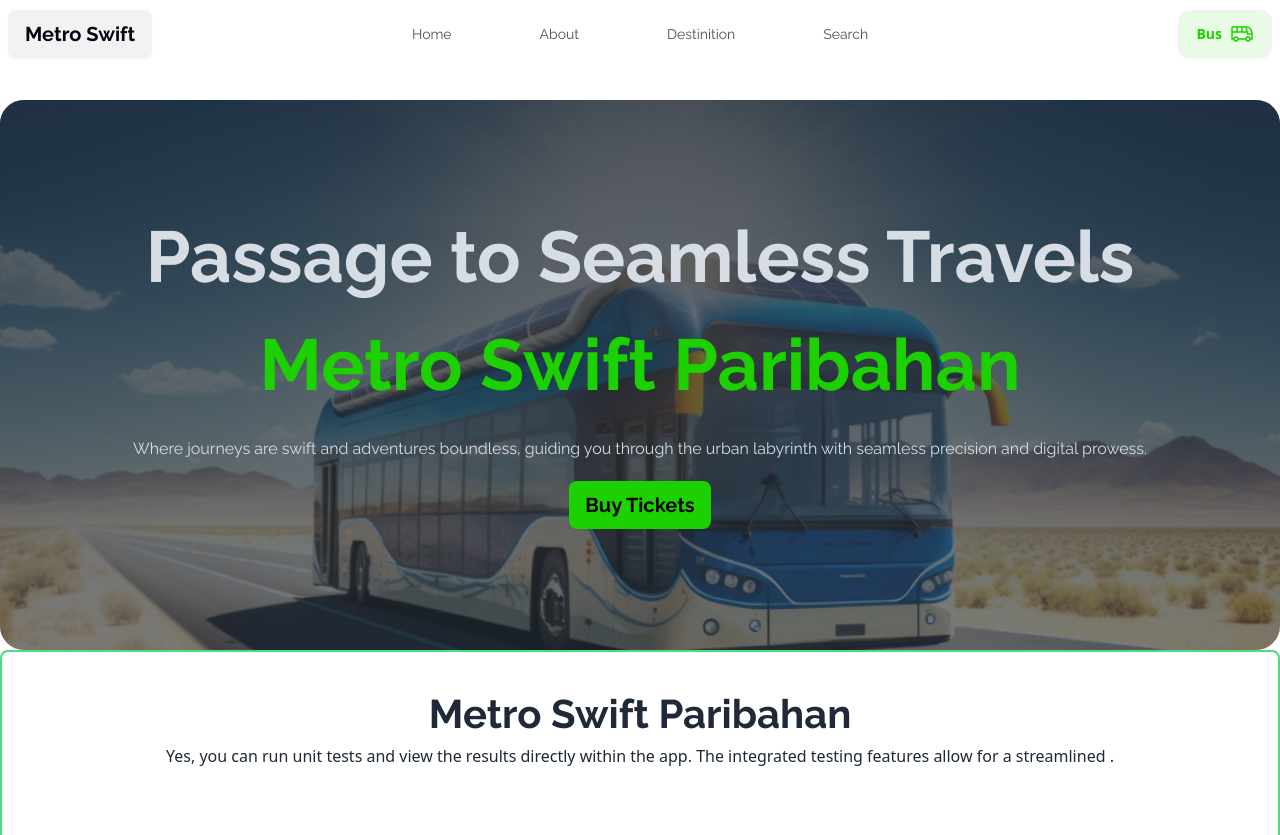
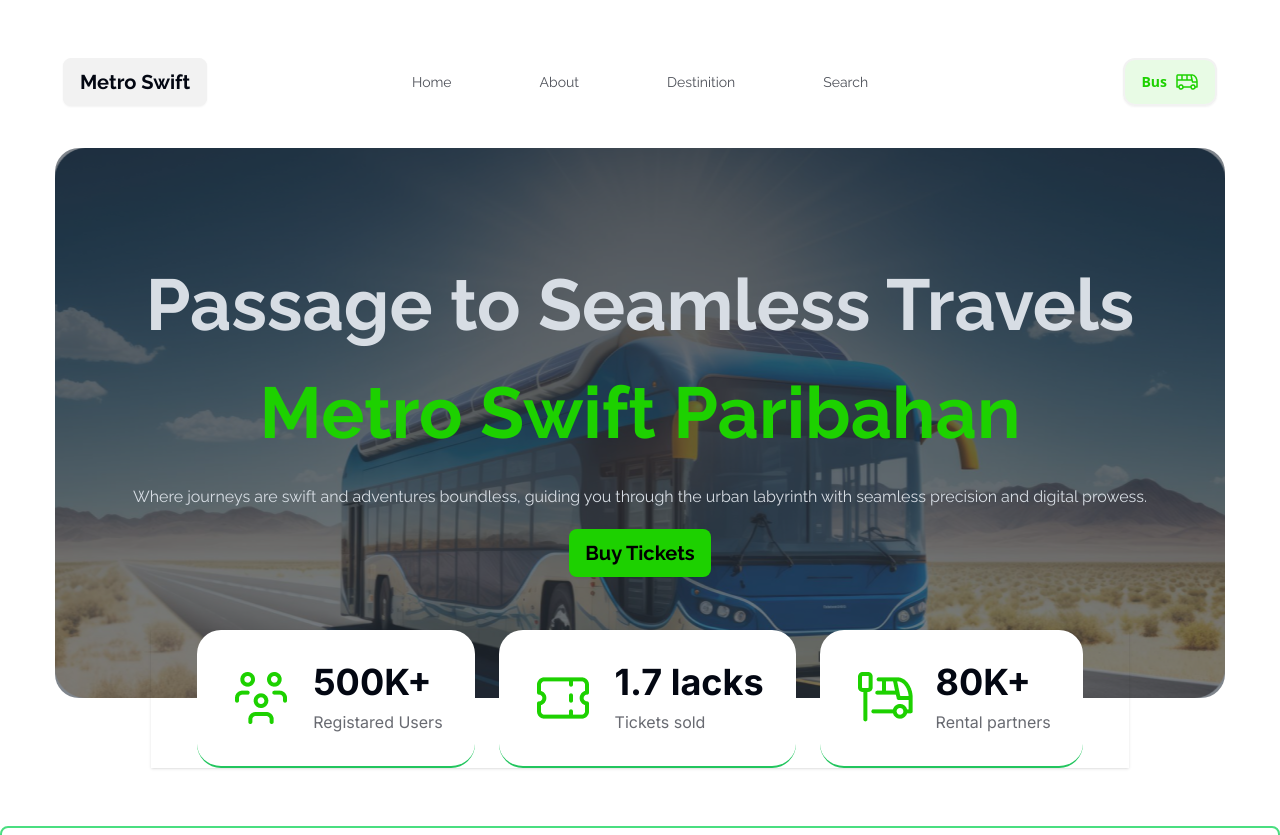
Before and after one commit to maynul24/metro-swift, a plain HTML site: page index.html in a window 1280 px wide. Shown: the top 835 px of the page. Drawn offline with nearby package versions, Linux system fonts and the light colour scheme.

Commit message:
banner section done for big device

```diff
--- a/index.html
+++ b/index.html
@@ -17,9 +17,9 @@
     <!-- Custom CSS -->
     <link rel="stylesheet" href="./Styles/style.css">
 </head>
-<body class="container lg mx-auto">
-    <header>
-        <nav class="mb-8">
+<body>
+    <header class="containers mb-32">
+        <nav class="pb-8 pt-12">
             <div class="navbar bg-base-100">
                 <div class="navbar-start">
                   <div class="dropdown">
@@ -48,7 +48,7 @@
                 </div>
               </div>
         </nav>
-        <div class="">
+        <div class="relative">
             <div class="hero h-[550px] rounded-3xl" style="background-image: url(./images/banner.png);">
                 <div class="hero-overlay bg-opacity-60 rounded-3xl"></div>
                 <div class="hero-content font-raleway text-center text-neutral-content">
@@ -60,12 +60,41 @@
                   </div>
                 </div>
               </div>
+             <div class="absolute bottom-[-70px] left-24 right-24">
+              <div class="flex justify-center items-center gap-6 shadow font-inter">
+
+                <div class="flex gap-5 p-8 bg-white place-items-center rounded-3xl border-b-2 border-green-500">
+                  <div class=""><img src="./images/people.png"></div>
+                 <div>
+                  <div class="font-bold text-4xl text-[#030712] mb-2">500K+ </div>
+                  <div class="text-base text-[#03071299]">Registared Users</div>
+                 </div>
+                </div>
+
+                <div class="flex gap-5 p-8 bg-white place-items-center rounded-3xl border-b-2 border-green-500">
+                  <div class=""><img src="./images/ticket-cupon.png"></div>
+                 <div>
+                  <div class="font-bold text-4xl text-[#030712] mb-2">1.7 lacks</div>
+                  <div class="text-base text-[#03071299]">Tickets sold</div>
+                 </div>
+                </div>
+
+                <div class="flex gap-5 p-8 bg-white place-items-center rounded-3xl border-b-2 border-green-500">
+                  <div class=""><img src="./images/stoppage.png"></div>
+                 <div>
+                  <div class="font-bold text-4xl text-[#030712] mb-2">80K+</div>
+                  <div class="text-base text-[#03071299]">Rental partners</div>
+                 </div>
+                </div>
+
+              </div>
+             </div>
         </div>
 
-        <!-- Banner Section -->
+    </header>
 
-      </section>
-    </header>
+    <!-- Header Section End -->
+
     <main>
         <div>
             <!-- Bus Description Section -->
```
